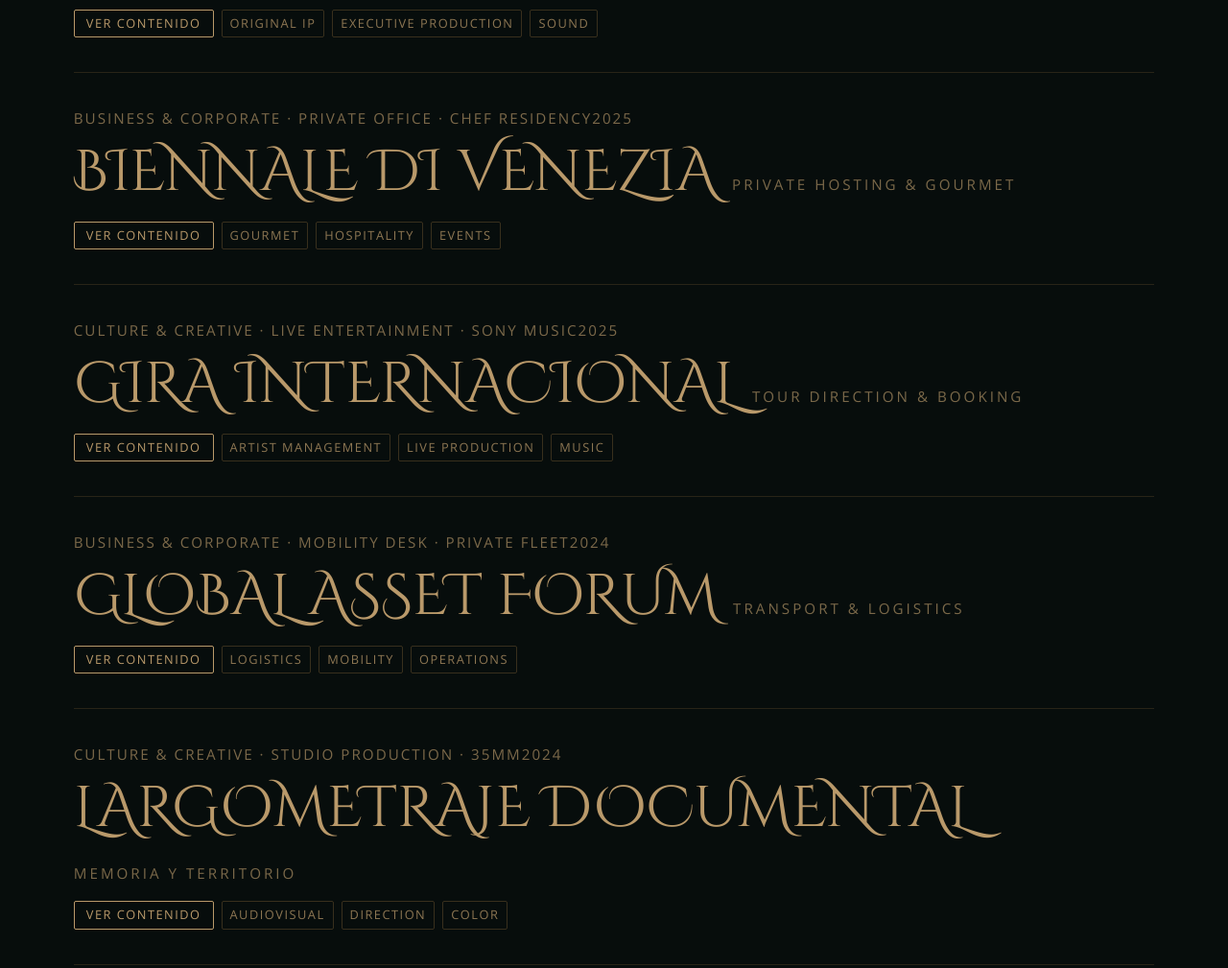
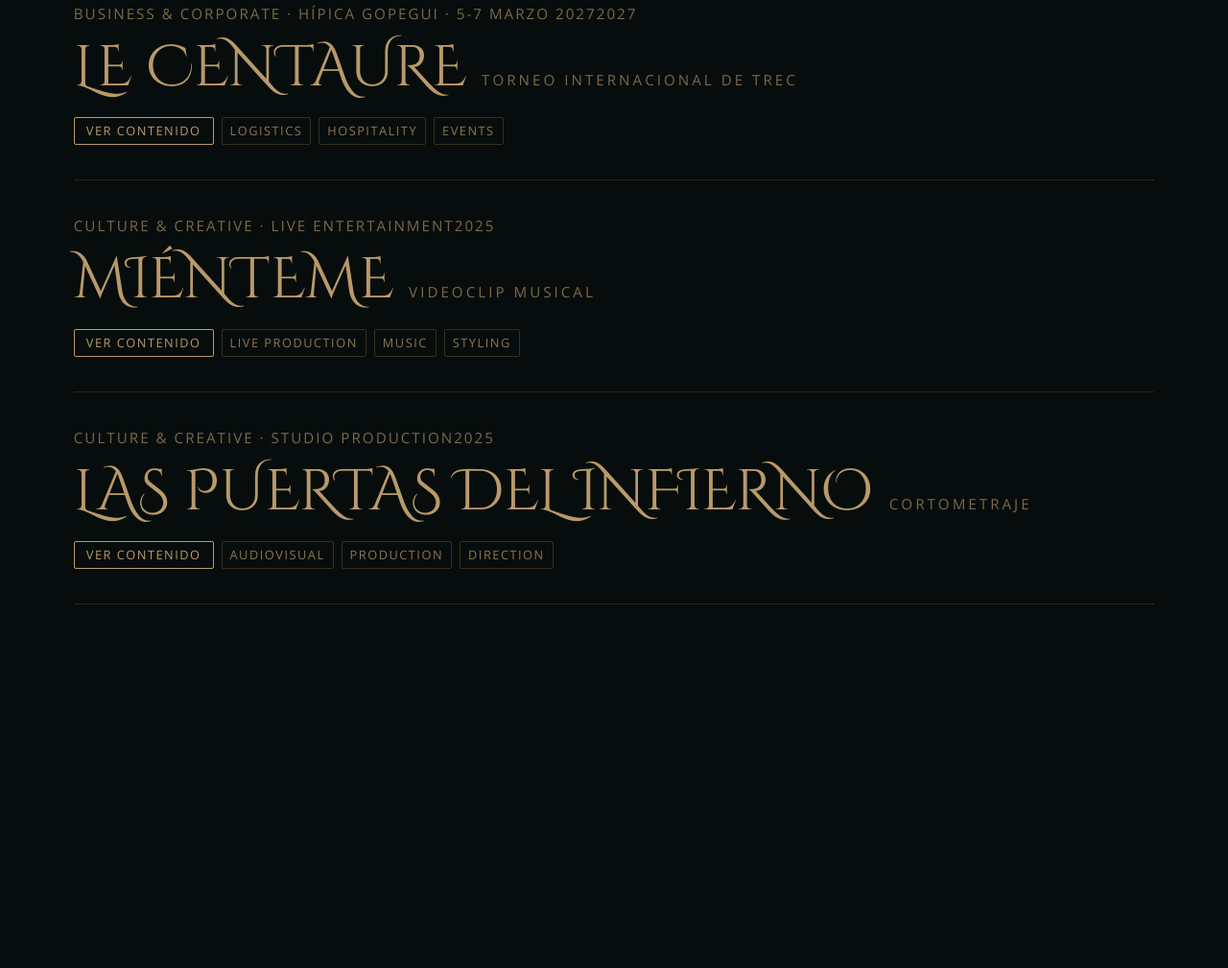
Before and after one commit to ILMPI/spa_d_j, an Astro site: page / in a window 1280 px wide. Shown: the part 3555-4564 px from the top of the page at 96% size. Built offline with nearby package versions, Linux system fonts and the light colour scheme; Astro itself is replaced by a stand-in of ours.

Commit message:
feat(projects): update project entries and rename title/subtitle fields

```diff
--- a/src/components/sections/Projects.astro
+++ b/src/components/sections/Projects.astro
@@ -11,8 +11,8 @@ interface Project {
   id: string;
   category: string;
   credits: string;
-  client: string;
-  title: string;
+  subtitle: string;
+  subsubtitle: string;
   year: string;
   badges: string[];
   media: MediaItem[];
@@ -28,8 +28,8 @@ const projects: Project[] = [
     id: "ident-audiovisual",
     category: "ORIGINAL IP",
     credits: "ELU ANIMATIONS · ARTLIST",
-    client: "IDENT",
-    title: "AUDIOVISUAL",
+    subtitle: "IDENT",
+    subsubtitle: "AUDIOVISUAL",
     year: "2026",
     badges: ["ORIGINAL IP", "EXECUTIVE PRODUCTION", "SOUND"],
     media: [
@@ -42,57 +42,45 @@ const projects: Project[] = [
     }
   },
 {
-    id: "private-dining-biennale",
+    id: "le-centaure",
     category: "BUSINESS & CORPORATE",
-    credits: "PRIVATE OFFICE · CHEF RESIDENCY",
-    client: "BIENNALE DI VENEZIA",
-    title: "PRIVATE HOSTING & GOURMET",
-    year: "2025",
-    badges: ["GOURMET", "HOSPITALITY", "EVENTS"],
+    credits: "HÍPICA GOPEGUI · 5-7 MARZO 2027",
+    subtitle: "LE CENTAURE",
+    subsubtitle: "TORNEO INTERNACIONAL DE TREC",
+    year: "2027",
+    badges: ["LOGISTICS", "HOSPITALITY", "EVENTS"],
         media: [
-      {type: "image", src: "/assets/projects/venice-gourmet.jpg"}
+      {type: "image", src: "/assets/projects/le-centaure.jpg"}
     ],
-    description: "Diseño de experiencia gastronómica privada, maridaje de autor y gestión integral de hospitalidad para patronos y coleccionistas internacionales."
+    description: "Colaboración en la organización y la logística de esta prueba internacional de orientación y regularidad ecuestre (POR)."
   },
 {
-    id: "artist-management-tour",
+    id: "mienteme-videoclip",
     category: "CULTURE & CREATIVE",
-    credits: "LIVE ENTERTAINMENT · SONY MUSIC",
-    client: "GIRA INTERNACIONAL",
-    title: "TOUR DIRECTION & BOOKING",
+    credits: "LIVE ENTERTAINMENT",
+    subtitle: "MIÉNTEME",
+    subsubtitle: "VIDEOCLIP MUSICAL",
     year: "2025",
-    badges: ["ARTIST MANAGEMENT", "LIVE PRODUCTION", "MUSIC"],
+    badges: ["LIVE PRODUCTION", "MUSIC", "STYLING"],
     media: [
-      {type: "image", src: "/assets/projects/artist-tour.jpg"}
+      {type: "image", src: "/assets/projects/mienteme.jpeg"}
     ],
-    description: "Representación estratégica, producción técnica de directo y coordinación logística de movilidad premium a lo largo de 14 recintos europeos."
+    description: "Producción, dirección, ambientación y diseño de vestuario para videoclip de autor."
   },
 {
-    id: "luxury-mobility-summit",
-    category: "BUSINESS & CORPORATE",
-    credits: "MOBILITY DESK · PRIVATE FLEET",
-    client: "GLOBAL ASSET FORUM",
-    title: "TRANSPORT & LOGISTICS",
-    year: "2024",
-    badges: ["LOGISTICS", "MOBILITY", "OPERATIONS"],
+    id: "las-puertas-del-infierno",
+    category: "CULTURE & CREATIVE",
+    credits: "STUDIO PRODUCTION",
+    subtitle: "LAS PUERTAS DEL INFIERNO",
+    subsubtitle: "CORTOMETRAJE",
+    year: "2025",
+    badges: ["AUDIOVISUAL", "PRODUCTION", "DIRECTION"],
     media: [
-      {type: "image", src: "/assets/projects/summit-logistics.jpg"}
+      {type: "image", src: "/assets/projects/las-puertas-del-infierno-1.jpeg"},
+      {type: "image", src: "/assets/projects/las-puertas-del-infierno-2.jpeg"},
+      //{type: "video", src: "/assets/projects/las-puertas-del-infierno.mp4"}
     ],
-    description: "Operativa integral de transporte premium, custodia y traslados privados para delegaciones institucionales durante el foro de inversión."
-  },
-{
-    id: "documentary-film",
-    category: "CULTURE & CREATIVE",
-    credits: "STUDIO PRODUCTION · 35MM",
-    client: "LARGOMETRAJE DOCUMENTAL",
-    title: "MEMORIA Y TERRITORIO",
-    year: "2024",
-    badges: ["AUDIOVISUAL", "DIRECTION", "COLOR"],
-    media: [
-      {type: "image", src: "/assets/projects/documentary-territorio.jpg"},
-      {type: "video", src: "/assets/projects/house.mp4"}
-    ],
-    description: "Producción ejecutiva y dirección de fotografía en 35mm para documental de autor enfocado en arquitectura vernácula y patrimonio cultural."
+    description: "Producción y dirección para cortometraje de autor enfocado en la adolescencia."
   }
 ];
 ---
@@ -102,8 +90,8 @@ const projects: Project[] = [
 
     <header class="section-header">
       <span class="tag">03 / PROYECTOS SELECCIONADOS</span>
-      <h2 class="section-title">Historias que trascienden.</h2>
-      <p class="section-subtitle">
+      <h2 class="section-subtitle">Historias que trascienden.</h2>
+      <p class="section-subsubtitle">
         Iniciativas y producciones que combinan rigor estratégico, talento creativo y estándares de ejecución técnica.
       </p>
     </header>
@@ -123,8 +111,8 @@ const projects: Project[] = [
             </div>
 
             <div class="heading-row">
-              <h3 class="client-name">{project.client}</h3>
-              <span class="project-title">{project.title}</span>
+              <h3 class="subtitle-name">{project.subtitle}</h3>
+              <span class="project-subsubtitle">{project.subsubtitle}</span>
             </div>
 
             <div class="badges-row">
@@ -158,7 +146,7 @@ const projects: Project[] = [
                 ) : (
                   <img
                     src={`${baseUrl}${item.src}`}
-                    alt={`${project.client} - ${project.title}`}
+                    alt={`${project.subtitle} - ${project.subtitle}`}
                     loading="lazy"
                   />
                     )}
@@ -298,7 +286,7 @@ const projects: Project[] = [
     flex-wrap: wrap;
   }
 
-  .client-name {
+  .subtitle-name {
     font-family: var(--font-heading);
     font-size: var(--fs-h2);
     font-weight: 400;
@@ -306,7 +294,7 @@ const projects: Project[] = [
     line-height: 1.1;
   }
 
-  .project-title {
+  .project-subsubtitle {
     font-family: var(--font-body);
     font-size: var(--fs-meta);
     font-weight: 300;
```
Also changed, not shown: public/assets/projects/las-puertas-del-infierno-1.jpeg (added), public/assets/projects/las-puertas-del-infierno-2.jpeg (added), public/assets/projects/le-centaure.jpg (renamed from public/assets/projects/venice-gourmet.jpg), public/assets/projects/mienteme.jpeg (added), public/assets/projects/summit-logistics.jpg (deleted), 3 other files.
